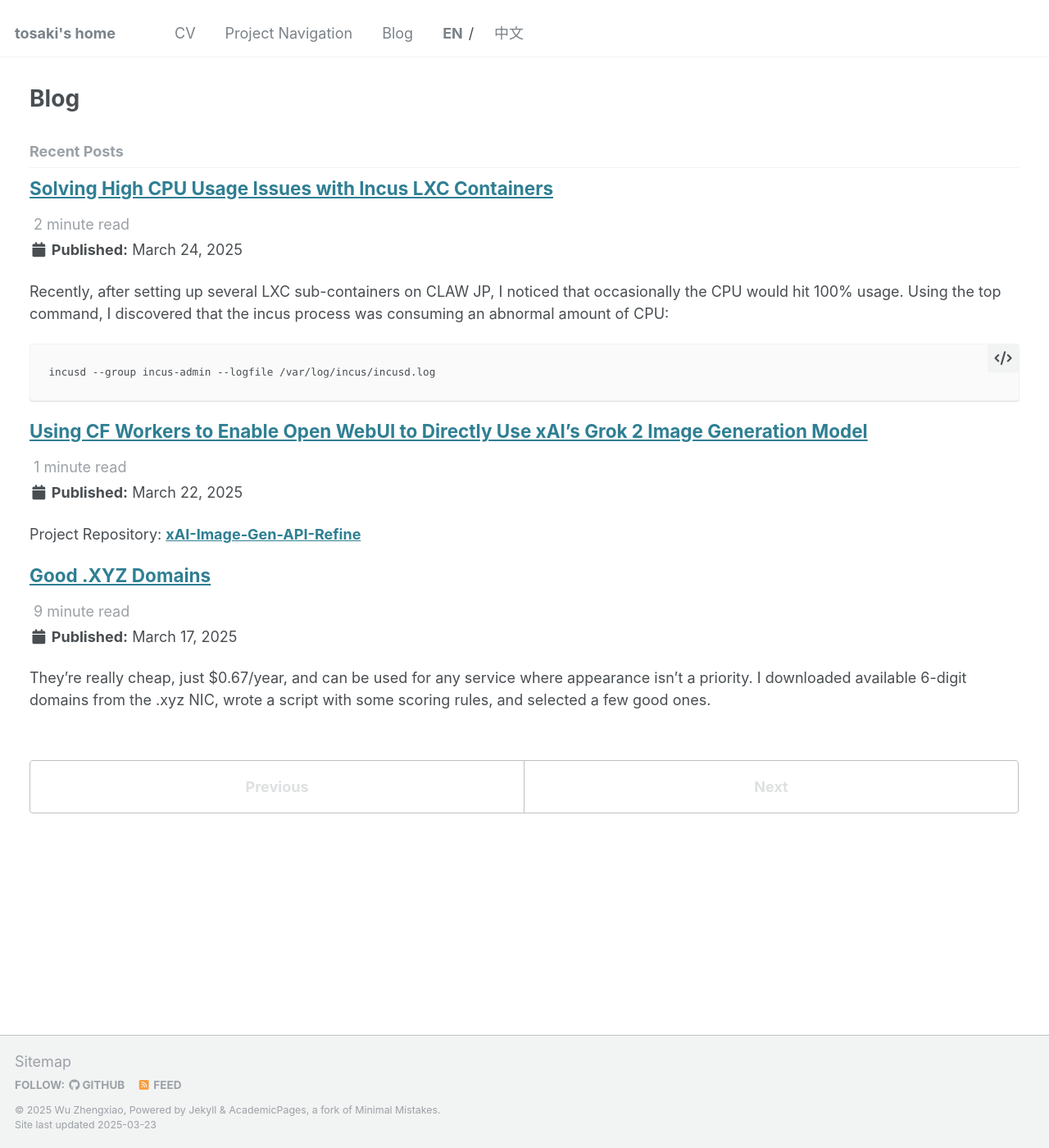
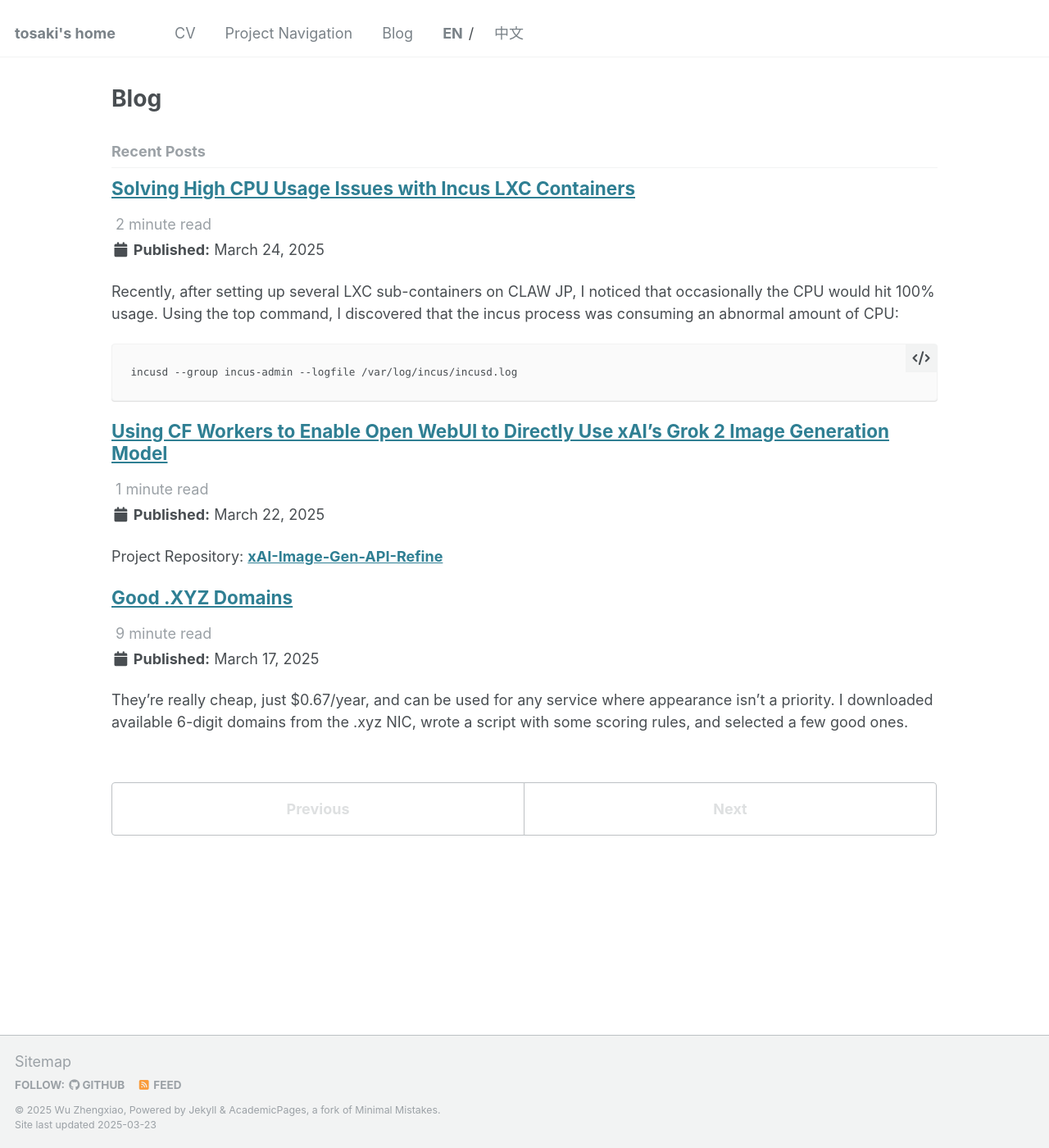
Before and after one commit to t0saki/t0saki.github.io, a Jekyll site: the page built from _pages/blog.md, in a window 1280 px wide and 1400 px high. Shown: the whole window at 82% size. Built offline with Jekyll 4.4.1, drawn with Linux system fonts in a browser that asks for light colours.

Commit message:
Enhance layout conditions and add custom CSS for blog display
- Updated the single layout to include additional conditions for displaying the no-sidebar class, improving layout consistency for blog pages.
- Added custom CSS styles to support a standard container width for blog posts, ensuring better readability and alignment across various screen sizes.

```diff
--- a/_layouts/single.html
+++ b/_layouts/single.html
@@ -14,7 +14,7 @@ layout: default
   {% endunless %}
 {% endif %}
 
-<div id="main" role="main" {% if page.author_profile == false and page.permalink contains '/blog/' or page.permalink contains '/zh/blog/' or page.permalink contains '/posts/' %}class="no-sidebar"{% endif %}>
+<div id="main" role="main" {% if (page.author_profile == false and (page.permalink contains '/blog/' or page.permalink contains '/zh/blog/')) or page.permalink contains '/posts/' or page.collection == 'posts' %}class="no-sidebar"{% endif %}>
   {% if page.author_profile == false and page.permalink contains '/blog/' or page.permalink contains '/zh/blog/' or page.permalink contains '/posts/' %}
     <!-- No sidebar for blog pages -->
   {% else %}
--- a/assets/css/custom.css
+++ b/assets/css/custom.css
@@ -30,3 +30,38 @@
 .no-sidebar .page__inner-wrap {
   width: 100%;
 }
+
+/* Custom styles for blog display with standard container width */
+@media (min-width: 64em) {
+  /* Main blog container */
+  .no-sidebar {
+    max-width: 60rem !important;
+    margin: 0 auto;
+    padding-left: 2em !important;
+    padding-right: 2em !important;
+  }
+
+  /* Blog page content */
+  .no-sidebar .page {
+    float: none;
+    width: 100%;
+    margin-left: auto;
+    margin-right: auto;
+    padding-left: 0;
+    padding-right: 0;
+  }
+
+  /* Archive items (blog posts) */
+  .no-sidebar .archive,
+  .no-sidebar .archive__item,
+  .no-sidebar .list__item {
+    width: 100%;
+    padding-left: 0;
+    padding-right: 0;
+  }
+
+  /* Fix for blog posts to use container width */
+  .no-sidebar .page__inner-wrap {
+    width: 100%;
+  }
+}
```
